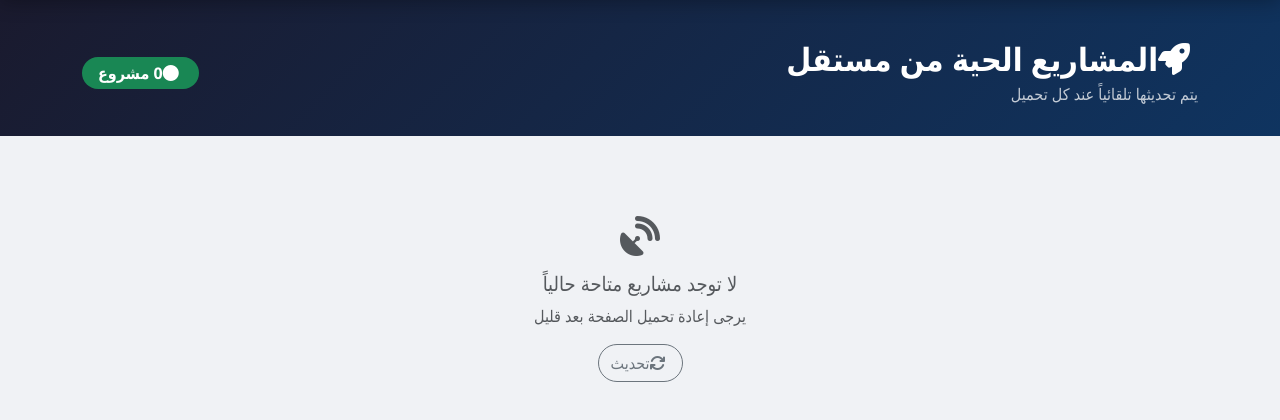
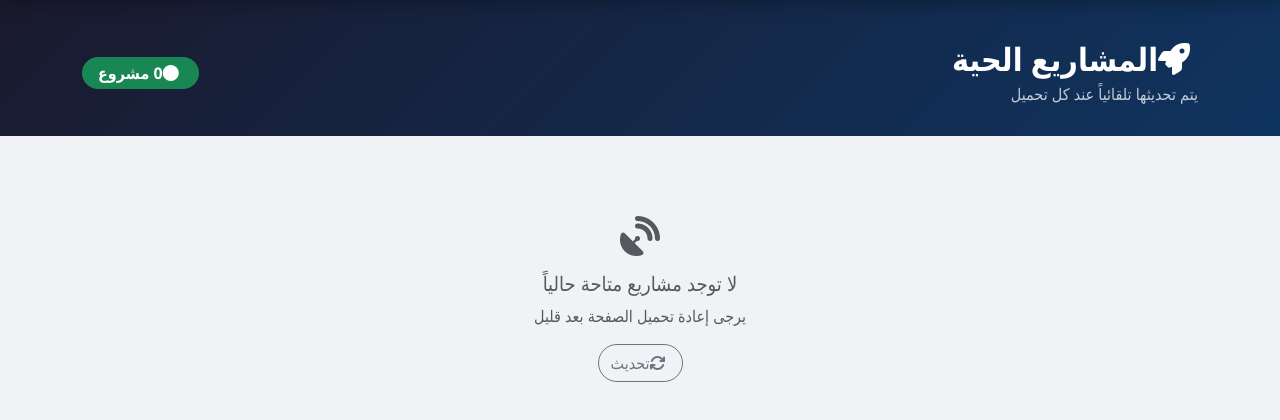
Before and after one commit to 6838gamal/Aistiqrar_telegram_bot, a FastAPI app: page /projects in a window 1280 px wide. Shown: the part 60-480 px from the top of the page. Run offline with FastAPI, Linux system fonts and the light colour scheme; data that the repository does not hold is empty; parts of the project's set-up code (start-up, migrations or seed data) failed here and were passed over.

Commit message:
Generalize project scraping functionality to work with any specified URL
Replace `mostaql_scraper.py` with a generic `scraper.py`, update imports in `run.py`, `app/bot/handlers/menu/job.py`, and adjust templates to remove Mostaql-specific references.

Replit-Commit-Author: Agent
Replit-Commit-Session-Id: 76790152-05c1-4aa9-8954-0546afc7a54e
Replit-Commit-Checkpoint-Type: full_checkpoint
Replit-Commit-Event-Id: d33d8547-efa8-4243-9f07-77234e21850a
Replit-Commit-Screenshot-Url: https://storage.googleapis.com/screenshot-production-us-central1/c8dd08a4-e0fc-419e-8bc5-9b7fd7674d89/76790152-05c1-4aa9-8954-0546afc7a54e/6WQPIxF
Replit-Helium-Checkpoint-Created: true

```diff
--- a/app/bot/handlers/menu/job.py
+++ b/app/bot/handlers/menu/job.py
@@ -2,7 +2,7 @@ from aiogram import Router, F
 from aiogram.types import CallbackQuery, InlineKeyboardMarkup, InlineKeyboardButton
 from app.database.db import get_user
 from app.keyboards.menu import back_button
-from app.services.mostaql_scraper import fetch_projects
+from app.services.scraper import fetch_projects
 from app.utils.translator import translator
 
 router = Router()
@@ -32,7 +32,7 @@ async def page_job(call: CallbackQuery):
         await call.answer()
         return
 
-    header = "🚀 *المشاريع الحية من مستقل*\n\n" if lang == "ar" else "🚀 *Live Projects from Mostaql*\n\n"
+    header = "🚀 *المشاريع الحية*\n\n" if lang == "ar" else "🚀 *Live Projects*\n\n"
 
     lines = []
     for i, p in enumerate(projects[:5], 1):
--- a/run.py
+++ b/run.py
@@ -10,7 +10,7 @@ from app.bot.dispatcher import dp
 from app.bot.routers import main_router
 from app.bot.handlers.menu import setup_menu_routers
 from app.database.db import init_db, get_all_users, get_stats
-from app.services.mostaql_scraper import fetch_projects
+from app.services.scraper import fetch_projects
 
 app = FastAPI()
 templates = Jinja2Templates(directory="templates")
--- a/templates/projects.html
+++ b/templates/projects.html
@@ -1,12 +1,12 @@
 {% extends "base.html" %}
-{% block title %}المشاريع الحية — مستقل{% endblock %}
+{% block title %}المشاريع الحية{% endblock %}
 
 {% block content %}
 <div class="page-header">
     <div class="container">
         <div class="d-flex align-items-center justify-content-between flex-wrap gap-3">
             <div>
-                <h2 class="fw-bold mb-1"><i class="fas fa-rocket me-2"></i>المشاريع الحية من مستقل</h2>
+                <h2 class="fw-bold mb-1"><i class="fas fa-rocket me-2"></i>المشاريع الحية</h2>
                 <p class="opacity-75 mb-0">يتم تحديثها تلقائياً عند كل تحميل</p>
             </div>
             <span class="badge bg-success rounded-pill px-3 py-2 fs-6">
```
Also changed, not shown: app/services/scraper.py (renamed from app/services/mostaql_scraper.py).
